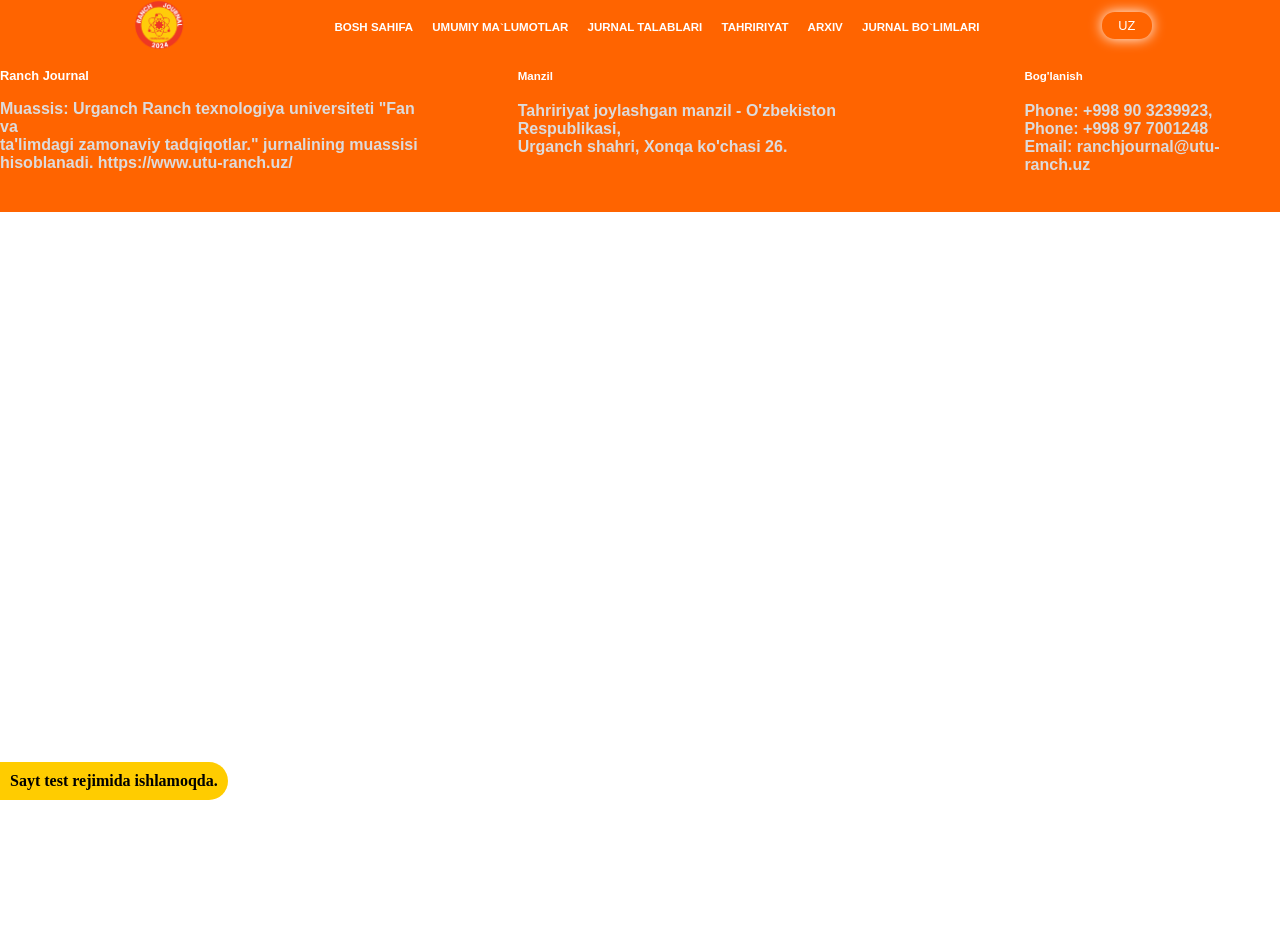
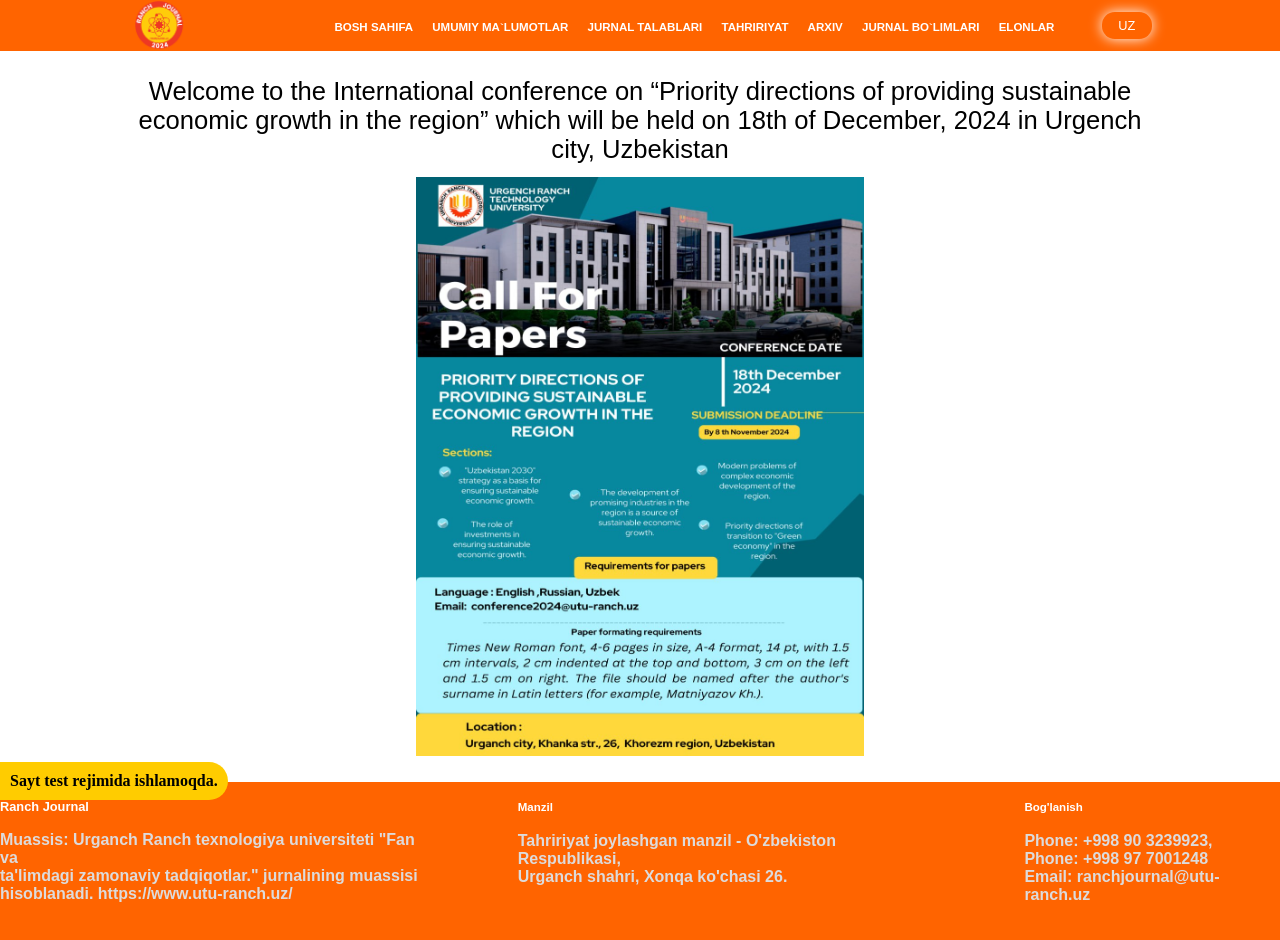
Before and after one commit to komilovmDev/ranch_journal, a React (Create React App) app in the folder ranchjournal-app/: page /elonlar in a window 1280 px wide. Shown: the top 940 px of the page. Before the commit the page ends 800 px from the top, so only its background shows below. Built offline with nearby package versions, Linux system fonts and the light colour scheme.

Commit message:
elonlar add

```diff
--- a/ranchjournal-app/src/App.jsx
+++ b/ranchjournal-app/src/App.jsx
@@ -15,6 +15,7 @@
 import JurnalTalablari from './Pages/jurnalTalablari/JurnalTalablari';
 import NotificationBar from './nofeciton/NotificationBar';
 import Footer from './Pages/Footer/Footer';
+import Elonlar from './Pages/elonlar/Elonlar';
 
 function App() {
 
@@ -36,6 +37,7 @@
           <Route path='/Umumiy' element={<Umumiy />} />
           <Route path='/Talablari' element={<JurnalTalablari />} />
           <Route path='/Tahririyat' element={<Taxririyat />} />
+          <Route path='/elonlar' element={<Elonlar />} />
         </Routes>
         <Footer />
       </div>
--- a/ranchjournal-app/src/Pages/Navbar/Navbar.css
+++ b/ranchjournal-app/src/Pages/Navbar/Navbar.css
@@ -47,7 +47,7 @@
 }
 
 nav {
-    width: 55vw;
+    width: 75vw;
     padding-left: 6vw;
     display: flex;
     justify-content: flex-start;
--- a/ranchjournal-app/src/Pages/Navbar/Navbar.jsx
+++ b/ranchjournal-app/src/Pages/Navbar/Navbar.jsx
@@ -29,7 +29,8 @@
             { label: 'Jurnal Talablari', path: '/Talablari' },
             { label: 'Tahririyat', path: '/Tahririyat' },
             { label: 'Arxiv', path: '/arxiv' },
-            { label: 'Jurnal bo`limlari', path: '/jurnalwiev/4' }
+            { label: 'Jurnal bo`limlari', path: '/jurnalwiev/4' },
+            { label: 'Elonlar', path: '/elonlar' }
         ],
         ru: [
             { label: 'ГЛАВНАЯ', path: '/' },
@@ -37,7 +38,8 @@
             { label: 'ТРЕБОВАНИЯ К ЖУРНАЛУ', path: '/Talablari' },
             { label: 'РЕДКОЛЛЕГИЯ', path: '/Tahririyat' },
             { label: 'АРХИВ', path: '/arxiv' },
-            { label: 'РАЗДЕЛЫ ЖУРНАЛА', path: '/jurnalwiev/4' }
+            { label: 'РАЗДЕЛЫ ЖУРНАЛА', path: '/jurnalwiev/4' },
+            { label: 'Объявления', path: '/elonlar' }
         ],
         en: [
             { label: 'HOME', path: '/' },
@@ -45,7 +47,8 @@
             { label: 'jOURNAL REQUIREMENTS', path: '/Talablari' },
             { label: 'EDITORIAL BOARD', path: '/Tahririyat' },
             { label: 'ARCHIVE', path: '/arxiv' },
-            { label: 'JOURNAL SECTIONS', path: '/jurnalwiev/4' }
+            { label: 'JOURNAL SECTIONS', path: '/jurnalwiev/4' },
+            { label: 'Announcements', path: '/elonlar' }
         ]
     };
 
--- /dev/null
+++ b/ranchjournal-app/src/Pages/elonlar/Elonlar.jsx
@@ -0,0 +1,11 @@
+import './elon.css'
+import elonIMg from './elonimage.jpg'
+
+export default function Elonlar() {
+    return (
+        <div className="elonlar">
+            <p className="elon_title">Welcome to the International conference on “Priority directions of providing sustainable economic growth in the region” which will be held on 18th of December, 2024 in Urgench city, Uzbekistan</p>
+            <img src={elonIMg} alt="" />
+        </div>
+    )
+}
--- /dev/null
+++ b/ranchjournal-app/src/Pages/elonlar/elon.css
@@ -0,0 +1,18 @@
+.elonlar {
+    width: 80%;
+    margin: 2vw auto;
+    display: flex;
+    flex-direction: column;
+    align-items: center;
+    justify-content: center;
+    gap: 1vw;
+}
+.elon_title {
+    font-size: 2vw;
+    font-family: sans-serif;
+    text-align: center;
+}
+
+.elonlar img {
+    width: 35vw;
+}
```
Also changed, not shown: ranchjournal-app/src/Pages/elonlar/elonimage.jpg (added).
